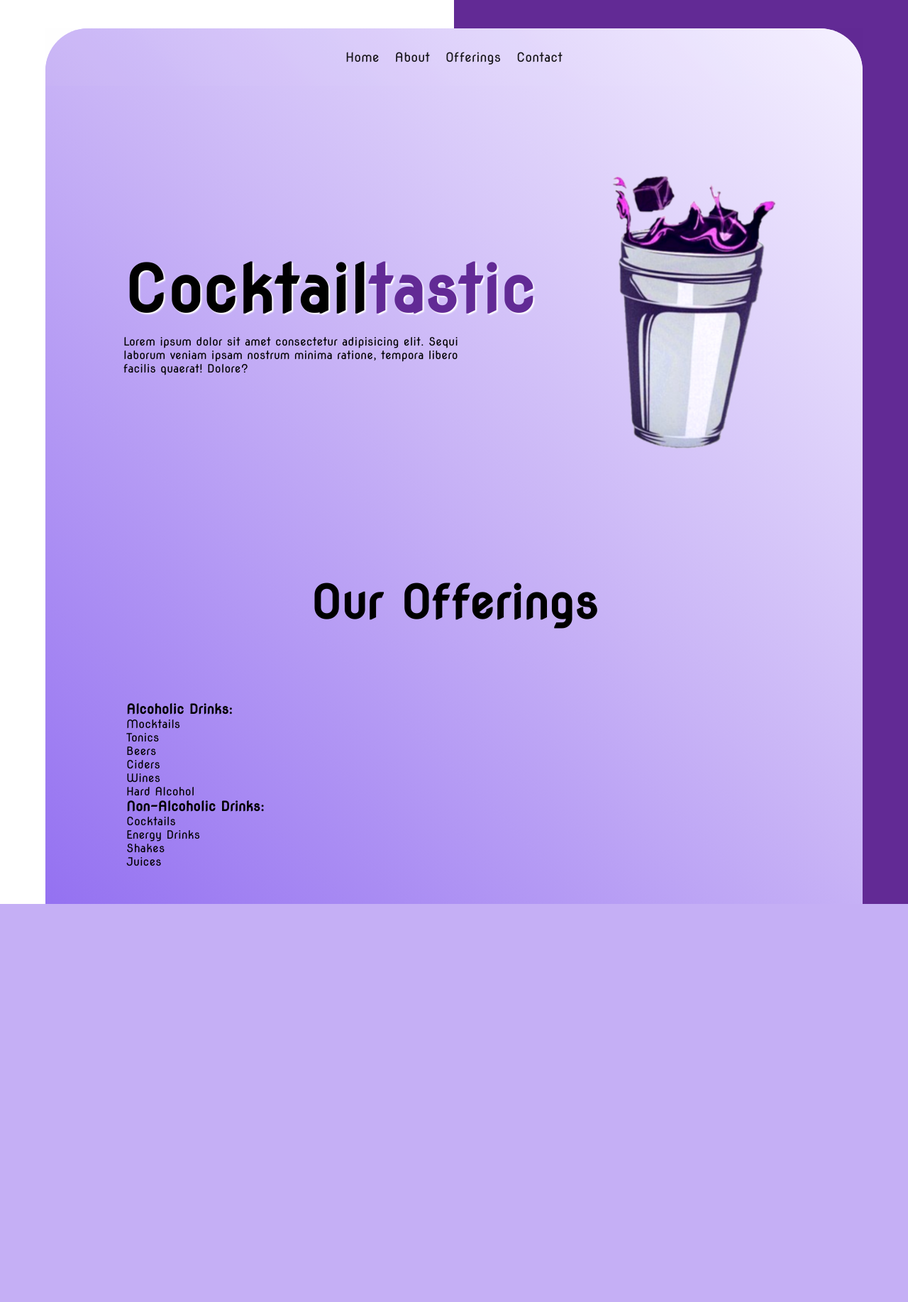
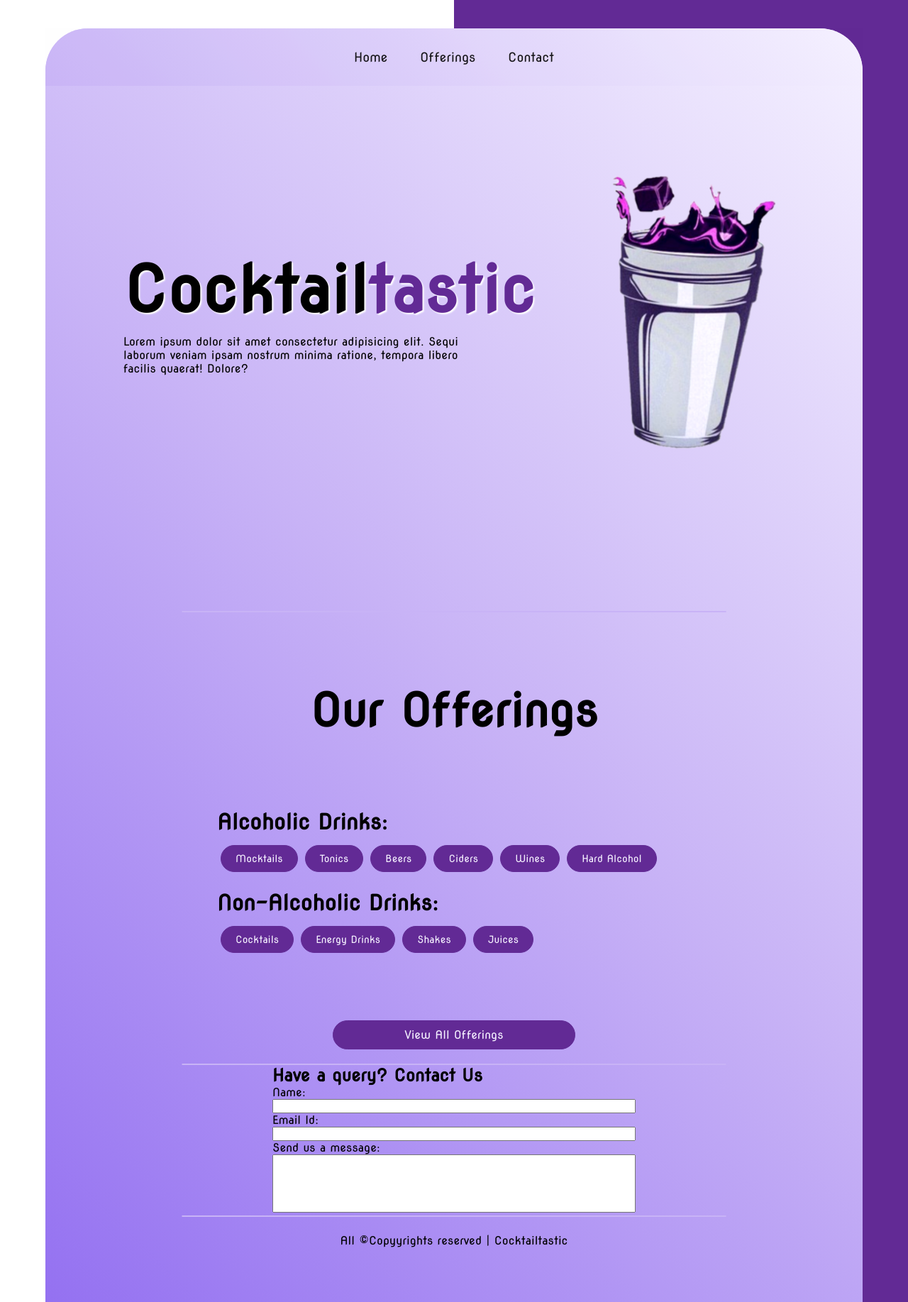
Before and after one commit to HardikShah563/Drinks3-Cocktailtastic, a PHP site: page / in a window 1280 px wide. Shown: the whole page at 71% size. Before the commit the page ends 1274 px from the top, so only its background shows below. Run offline with PHP 8.4, Linux system fonts and the light colour scheme; some libraries are stand-ins or nearby versions.

Commit message:
modified index

```diff
--- a/index.html
+++ b/index.html
@@ -25,7 +25,7 @@
                 </div>
                 <div class="nav-links">
                     <li><a href="#main">Home</a></li>
-                    <li><a href="#about-us">About</a></li>
+                    <!-- <li><a href="#about-us">About</a></li> -->
                     <li><a href="./pages/menu.html">Offerings</a></li>
                     <li><a href="#contact-section">Contact</a></li>
                 </div>
@@ -41,6 +41,8 @@
                 <img src="./img/main-img.png" alt="main-img">
             </div>
         </section>
+
+        <hr class="main-margin">
 
         <section class="offerings">
             <h1>Our Offerings</h1>
@@ -62,11 +64,32 @@
                     <li>Juices</li>
                 </div>
             </div>
+            <div class="offerings-button">
+                <a href="./pages/offerings.html">View All Offerings</a>
+            </div>
         </section>
+
+        <hr>
+
+        <section class="contact">
+            <div class="contact-form">
+                <h1>Have a query? Contact Us</h1>
+                <form>
+                    <p>Name: </p>
+                    <input type="text" name="name" id="name" required>
+                    <p>Email Id: </p>
+                    <input type="email" name="email" id="email" required>
+                    <p>Send us a message: </p>
+                    <textarea name="message" id="message" cols="20" rows=5"></textarea>
+                </form>
+            </div>
+        </section>
+
+        <hr>
 
         <section class="footer">
             <footer>
-
+                <p>All <label class="copyright-icon">&copy;</label>Copyyrights reserved | Cocktailtastic</p>
             </footer>
         </section>
     </div>
--- a/style/navbar.css
+++ b/style/navbar.css
@@ -43,6 +43,12 @@ nav {
     display: block;
     margin: auto 10px;
     color: var(--grey);
+    transition-duration: 200ms;
+}
+
+.nav-links li:hover {
+    transform: scale(1.1);
+    font-weight: 800;
 }
 
 .nav-links li a {
@@ -56,12 +62,6 @@ nav {
 .nav-lines {
     display: none;
     margin: auto 0;
-}
-
-@media (max-width: 1100px) {
-    nav {
-        margin: 0 80px 0 0;
-    }
 }
 
 @media (max-width: 700px) {
@@ -93,7 +93,7 @@ nav {
         width: 100%;
         height: 0vw;
         background-color: var(--lavander);
-        opacity: 0.9;
+        opacity: 0.95;
         transform: 200ms;
         overflow: hidden;
         transition: 200ms;
@@ -102,7 +102,7 @@ nav {
     }
 
     .nav-links.active {
-        height: 45vh;
+        height: 30vh;
         padding: 20px;
     }
 
--- a/style/style.css
+++ b/style/style.css
@@ -86,6 +86,17 @@ body {
     background-image: linear-gradient(45deg, #9471f1, #c8b3f6, #f5f1ff);
 }
 
+hr {
+    width: 60vw;
+    margin: auto auto;
+    border: 1px solid var(--lavander);
+    border-radius: 10px;
+}
+
+.main-margin {
+    margin: 100px auto;
+}
+
 /* -------- Main Section CSS --------  */
 .main {
     display: flex;
@@ -117,8 +128,12 @@ body {
 
 .offerings-list {
     padding: 50px;
-    width: 80vw;
+    width: 60vw;
     margin: auto auto;
+}
+
+.offerings-list h3 {
+    font-size: 30px;
 }
 
 .offerings h1 {
@@ -127,7 +142,76 @@ body {
     margin: 50px;
 }
 
+.offerings-button {
+    display: flex;
+    justify-content: center;
+    margin: 20px 0;
+}
 
+.offerings-button a:hover {
+    background-color: var(--dark-lavender);
+}
+
+.offerings-button a {
+    padding: 10px 100px;
+    color: var(--light-lavender);
+    background-color: var(--purple);
+    border: 1px solid var(--purple);
+    border-radius: 50px;
+    transition-duration: 200ms;
+}
+
+.category {
+    display: flex;
+    flex-wrap: wrap;
+    margin: 10px 0px 20px 0px;
+}
+
+.category li {
+    margin: 5px;
+    padding: 10px 20px;
+    font-size: 14px;
+    color: var(--light-lavender);
+    background-color: var(--purple);
+    border: 1px solid var(--purple);
+    border-radius: 20px;
+    transition-duration: 200ms;
+}
+
+.category li:hover {
+    background-color: var(--dark-lavender);
+}
+
+/* -------- Contact Section --------- */
+.contact-form {
+    width: 40vw;
+    margin: auto auto;
+}
+
+.contact-form form {
+    width: 100%;
+}
+
+form input, form textarea {
+    width: 100%;
+    resize: none;
+}
+
+
+/* -------- Footer Section --------- */
+footer {
+    height: 100px;
+    text-align: center;
+}
+
+footer p {
+    margin: 20px;
+    font-weight: 500;
+}
+
+.copyright-icon {
+    font-size: 20px;
+}
 
 @media (max-width: 1000px) {
     .main {
@@ -138,12 +222,12 @@ body {
         margin-right: 50px;
     }
 
-    .main-text h1 {
-        /* font-size: 6.5vw; */
+    .main-img img {
+        width: 30vw;
     }
 
-    .main-img img {
-        width: 30vw;
+    .offerings-list {
+        width: 80vw;
     }
 
     .offerings h1 {
@@ -176,8 +260,26 @@ body {
         width: 45vw;
     }
 
+    .offerings-list {
+        width: 98vw;
+    }
+
     .offerings h1 {
         font-size: 10vw;
+    }
+
+    .offerings-button a {
+        font-size: 12px;
+        padding: 10px 18vw;
+    }
+
+    footer {
+        font-size: 10px;
+    }
+
+    .copyright-icon {
+        font-size: 15px;
+        font-weight: 500;
     }
 }
 
```
